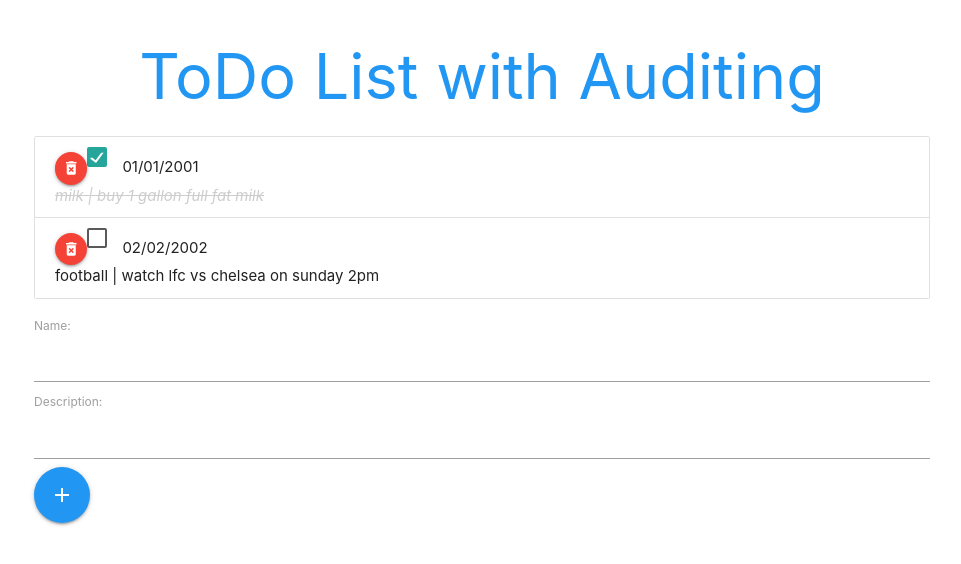
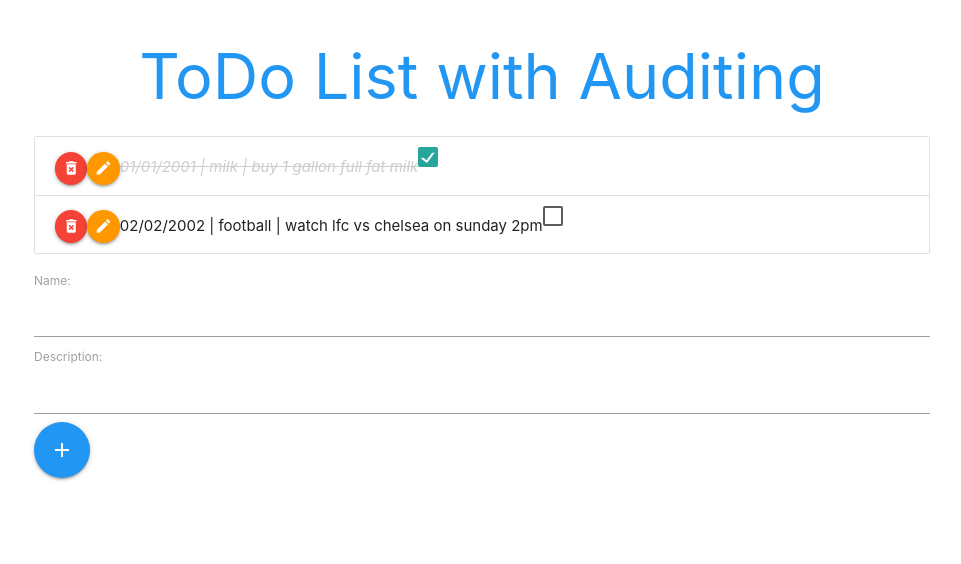
Before and after one commit to ivsuleman/todo-list-with-audit, a React app: page / in a window 1280 px wide. Shown: the top 564 px of the page, without its empty margins (158-1119 px from the left). Built offline with nearby package versions, Linux system fonts and the light colour scheme.

Commit message:
added an edit button activating editable fields for todo

```diff
--- a/src/components/TodoList.js
+++ b/src/components/TodoList.js
@@ -17,6 +17,17 @@ class TodoList extends Component {
                 <i className="material-icons">delete_forever</i>
               </a>
             </span>
+            <span onClick={() => this.props.editTodo(todo.id)}>
+              <a className="btn-floating btn-small waves-effect waves-light orange">
+                <i className="material-icons">edit</i>
+              </a>
+            </span>
+
+            {todo.editMode ? (
+              <span>
+                <span>{todo.date}</span>
+                <input type="text" defaultValue={` | ${todo.name} | `} />
+                <input type="text" defaultValue={todo.description} />
                 <span>
                   <label>
                     <input
@@ -28,20 +39,24 @@ class TodoList extends Component {
                     <span />
                   </label>
                 </span>
+              </span>
+            ) : (
+              <span style={todo.completed ? completedStyle : null}>
                 <span>{todo.date}</span>
-            {todo.editMode ? (
-              <div>
-                <input type="text" defaultValue={todo.name} />
-                <input type="text" defaultValue={todo.description} />
-              </div>
-            ) : (
-              <div
-                onDoubleClick={() => this.props.editTodo(todo.id)}
-                style={todo.completed ? completedStyle : null}
-              >
-                <span>{` ${todo.name} | `}</span>
+                <span>{` | ${todo.name} | `}</span>
                 <span>{todo.description}</span>
-              </div>
+                <span>
+                  <label>
+                    <input
+                      type="checkbox"
+                      className="filled-in"
+                      checked={todo.completed}
+                      onChange={() => this.props.toggleTodo(todo.id)}
+                    />
+                    <span />
+                  </label>
+                </span>
+              </span>
             )}
           </div>
         );
```
Lines whose indentation alone changed are shown as unchanged.
